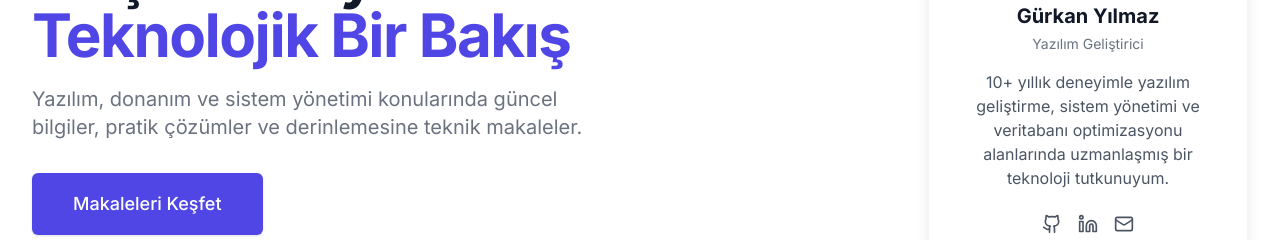
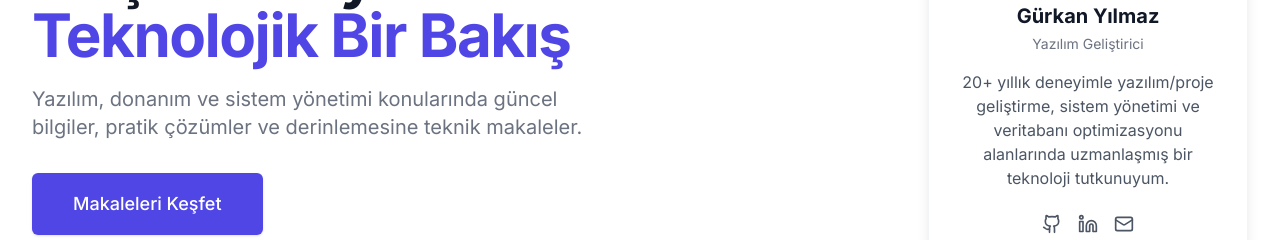
Before and after one commit to GurkanYilmaz08/gy-blok, a React (Vite) app: page / in a window 1280 px wide. Shown: the part 231-471 px from the top of the page. Built offline with nearby package versions, Linux system fonts and the light colour scheme.

Commit message:
Commit from Bolt to GitHub

```diff
--- a/src/pages/Home.tsx
+++ b/src/pages/Home.tsx
@@ -44,7 +44,7 @@ export function Home() {
                   <p className="text-sm text-gray-500 mt-1">Yazılım Geliştirici</p>
                   <div className="mt-4 text-center">
                     <p className="text-gray-600">
-                      10+ yıllık deneyimle yazılım geliştirme, sistem yönetimi ve veritabanı optimizasyonu alanlarında uzmanlaşmış bir teknoloji tutkunuyum.
+                      20+ yıllık deneyimle yazılım/proje geliştirme, sistem yönetimi ve veritabanı optimizasyonu alanlarında uzmanlaşmış bir teknoloji tutkunuyum.
                     </p>
                   </div>
                   <div className="mt-6 flex space-x-4">
```
